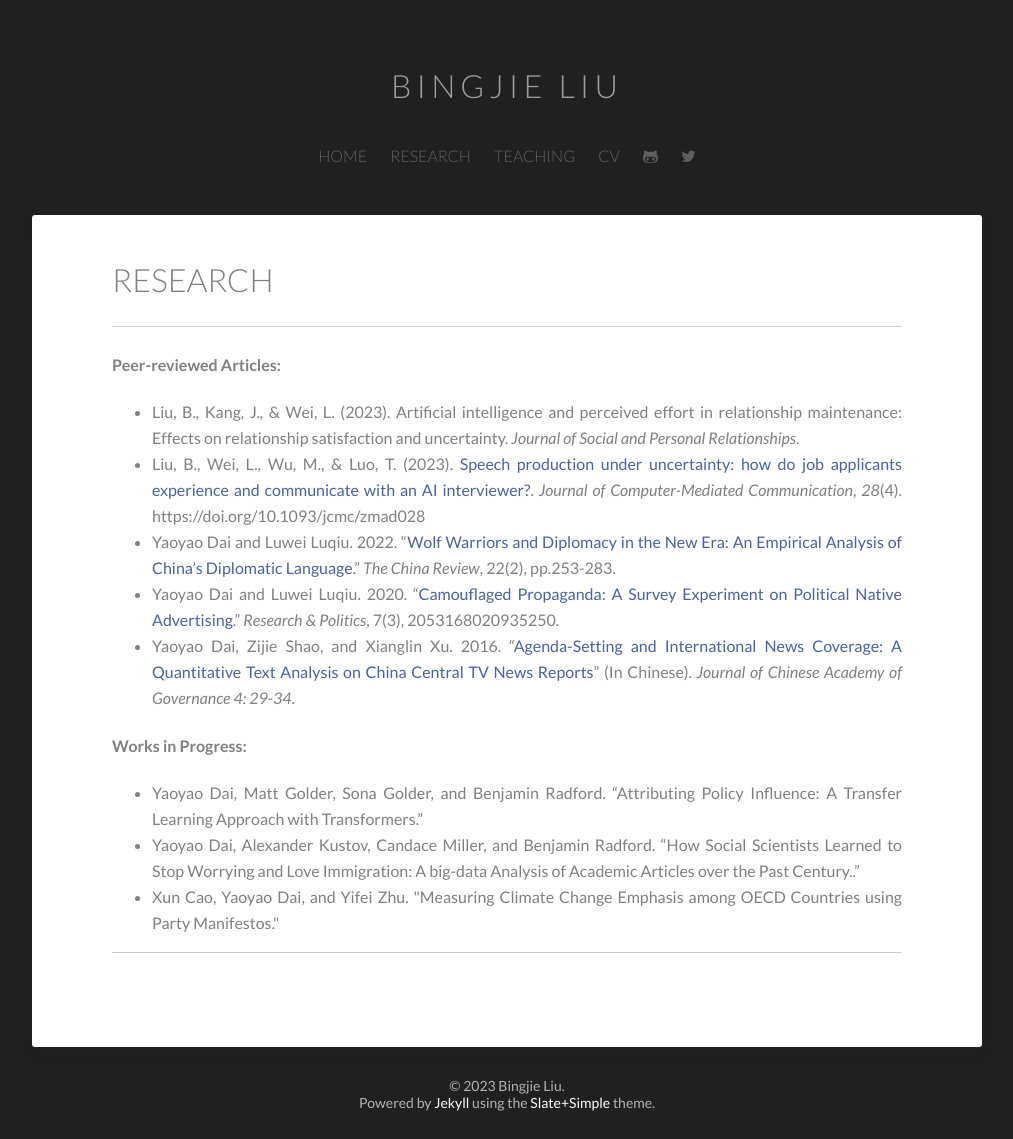
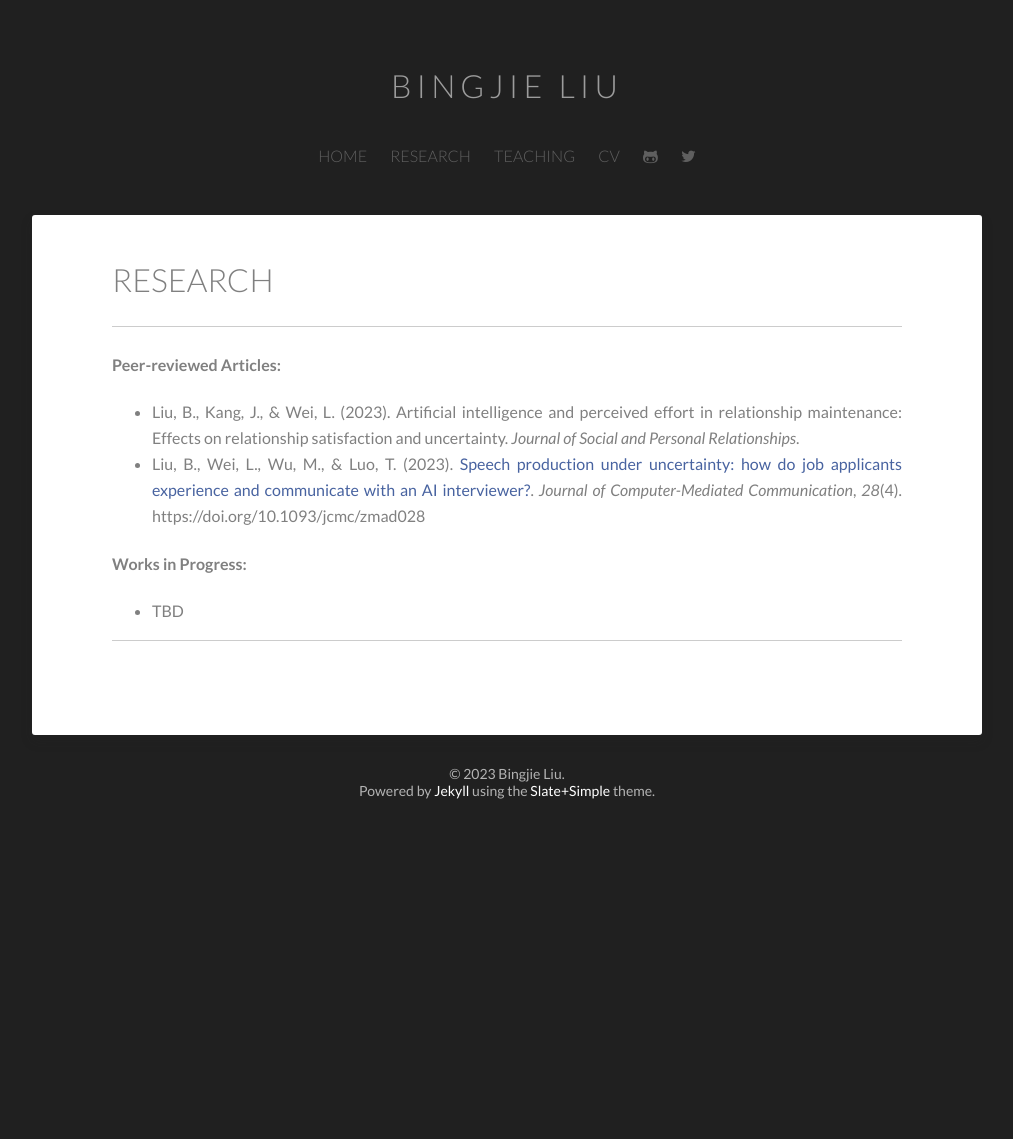
Before and after one commit to LBJCOMM/LBJCOMM.github.io, a Jekyll site: the page built from research/index.md, in a window 1280 px wide. Shown: the whole page, without its empty margins (133-1146 px from the left). Built offline with Jekyll 4.4.1, drawn with Linux system fonts in a browser that asks for light colours; after the commit the page ends 900 px from its top, so only the background shows below that.

Commit message:
Update index.md

```diff
--- a/research/index.md
+++ b/research/index.md
@@ -8,18 +8,10 @@ title: RESEARCH
 <ul align='justify'>
   <li>Liu, B., Kang, J., & Wei, L. (2023). Artificial intelligence and perceived effort in relationship maintenance: Effects on relationship satisfaction and uncertainty. <i>Journal of Social and Personal Relationships</i>. </li>
   <li>Liu, B., Wei, L., Wu, M., & Luo, T. (2023). <a href="/files/20_AI interview.pdf">Speech production under uncertainty: how do job applicants experience and communicate with an AI interviewer?</a>. <i>Journal of Computer-Mediated Communication</i>, <i>28</i>(4). https://doi.org/10.1093/jcmc/zmad028 </li>
-
-
-
-  <li>Yaoyao Dai and Luwei Luqiu. 2022. “<a href="https://muse.jhu.edu/article/856656">Wolf Warriors and Diplomacy in the New Era: An Empirical Analysis of China’s Diplomatic Language</a>.” <i>The China Review</i>, 22(2), pp.253-283. </li>
-  <li>Yaoyao Dai and Luwei Luqiu. 2020. “<a href="https://journals.sagepub.com/doi/full/10.1177/2053168020935250">Camouflaged Propaganda: A Survey Experiment on Political Native Advertising</a>.” <i>Research & Politics</i>, 7(3), 2053168020935250. </li>
-  <li>Yaoyao Dai, Zijie Shao, and Xianglin Xu. 2016. “<a href="/files/ShaoDaiXu2016.pdf">Agenda-Setting and International News Coverage: A Quantitative Text Analysis on China Central TV News Reports</a>” (In Chinese). <i>Journal of Chinese Academy of Governance 4: 29-34</i>. </li>
 </ul>
 
 <h4> Works in Progress: </h4>
 
 <ul align='justify'>
-  <li>Yaoyao Dai, Matt Golder, Sona Golder, and Benjamin Radford. “Attributing Policy Influence: A Transfer Learning Approach with Transformers.”</li>
-  <li>Yaoyao Dai, Alexander Kustov, Candace Miller, and Benjamin Radford. “How Social Scientists Learned to Stop Worrying and Love Immigration: A big-data Analysis of Academic Articles over the Past Century..”</li>
-  <li>Xun Cao, Yaoyao Dai, and Yifei Zhu. "Measuring Climate Change Emphasis among OECD Countries using Party Manifestos."</li>
+  <li>TBD</li>
 </ul>
```
